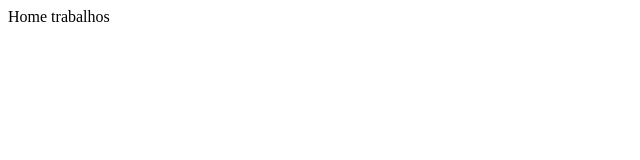
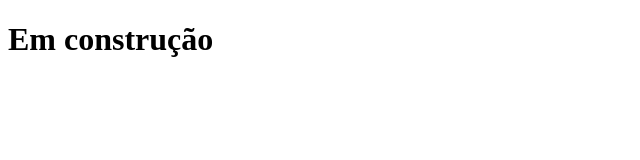
Before and after one commit to Jhonata1986/entedendo-o-git-com-github, a plain HTML site: page index.html in a window 1280 px wide. Shown: the whole page, without its empty margins (0-640 px from the left). Drawn offline with Linux system fonts and the light colour scheme.

Commit message:
Removido o menu

```diff
--- a/index.html
+++ b/index.html
@@ -8,11 +8,6 @@
     <title>Entendendo o Git e Github</title>
 </head>
 <body>
-    <header>
-        <nav>
-            <span>Home</span>
-            <span>trabalhos</span>
-        </nav>
-        </header>
+   <h1>Em construção</h1>
 </body>
 </html>
```
